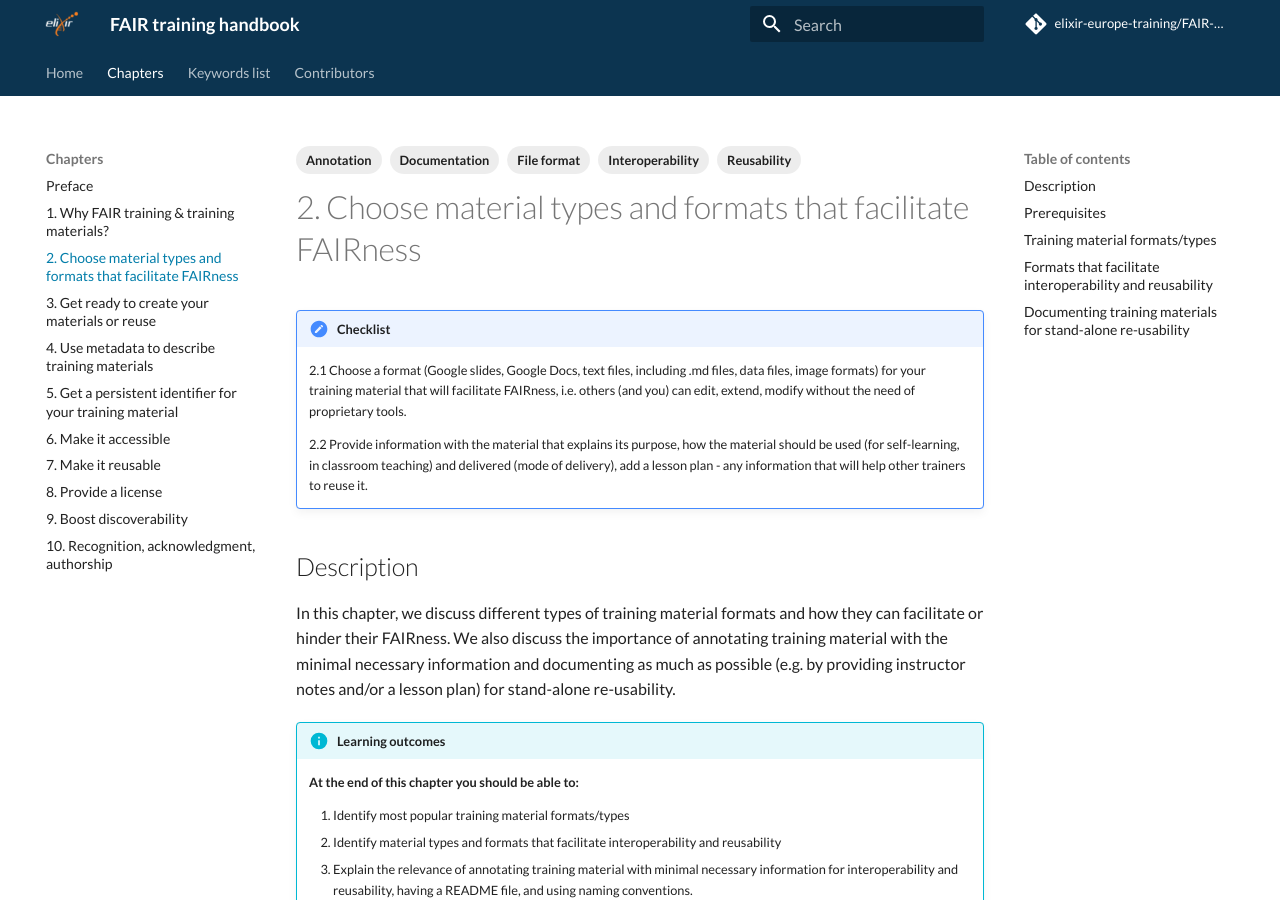
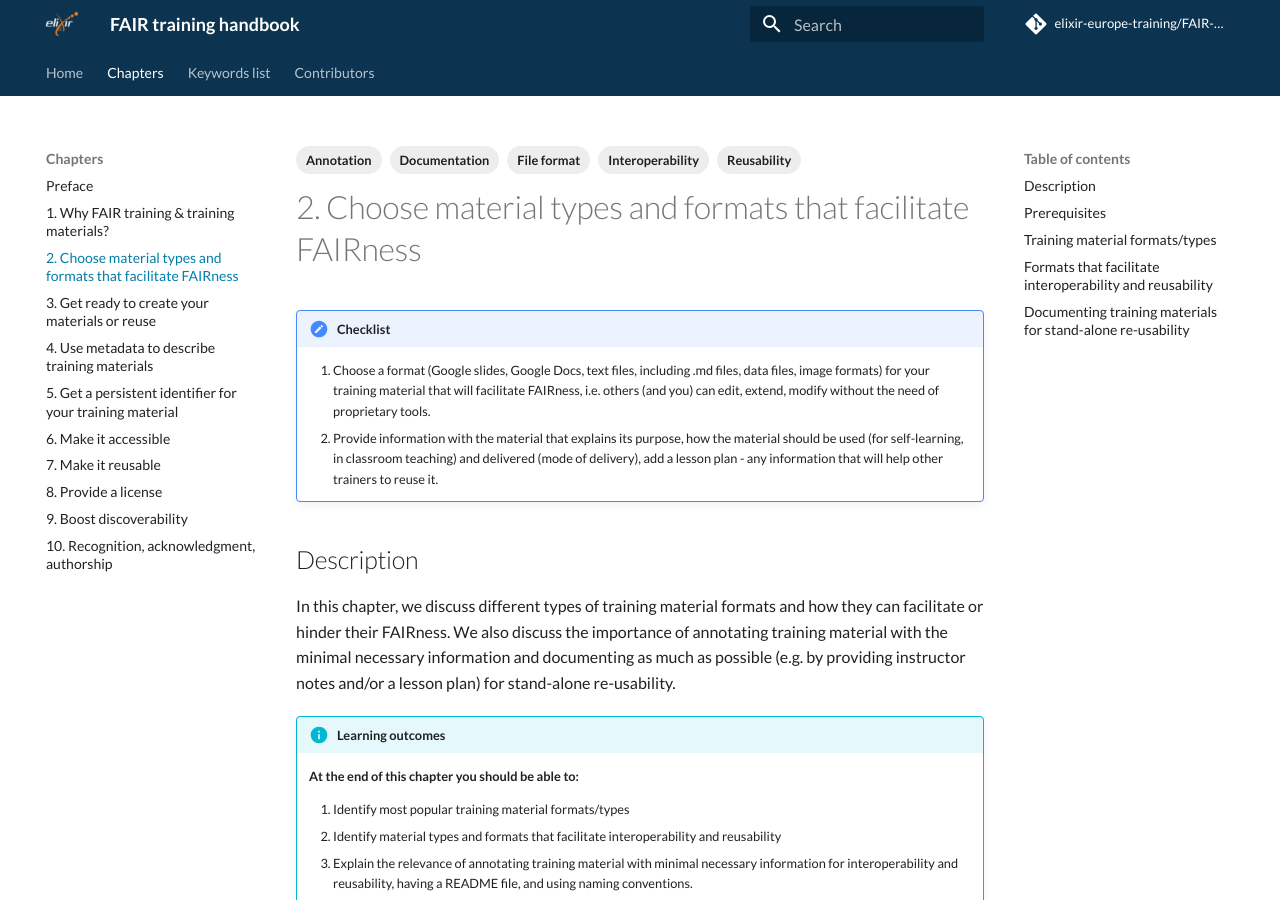
Before and after one commit to elixir-europe-training/ELIXIR-TrP-FAIR-training-handbook, an MkDocs documentation site: the page built from docs/chapters/chapter_02.md, in a window 1280 px wide and 900 px high. Built offline with MkDocs 1.6.1 and Material for MkDocs 9.7.7, drawn with Linux system fonts in a browser that asks for light colours; comment, search, counter and statistics services are not loaded.

Commit message:
Update chapter_02.md
testing topics formatting

```diff
--- a/docs/chapters/chapter_02.md
+++ b/docs/chapters/chapter_02.md
@@ -11,9 +11,8 @@
 
 !!! Checklist
 
-    2.1 Choose a format (Google slides, Google Docs, text files, including .md files, data files, image formats) for your  training material that will facilitate FAIRness, i.e. others (and you) can edit, extend, modify without the need of proprietary tools.
-
-    2.2 Provide information with the material that explains its purpose, how the material should be used (for self-learning, in classroom teaching) and delivered (mode of delivery), add a lesson plan - any information that will help other trainers to reuse it.
+    1. Choose a format (Google slides, Google Docs, text files, including .md files, data files, image formats) for your  training material that will facilitate FAIRness, i.e. others (and you) can edit, extend, modify without the need of proprietary tools.
+    2. Provide information with the material that explains its purpose, how the material should be used (for self-learning, in classroom teaching) and delivered (mode of delivery), add a lesson plan - any information that will help other trainers to reuse it.
 
 
 ## Description
```
